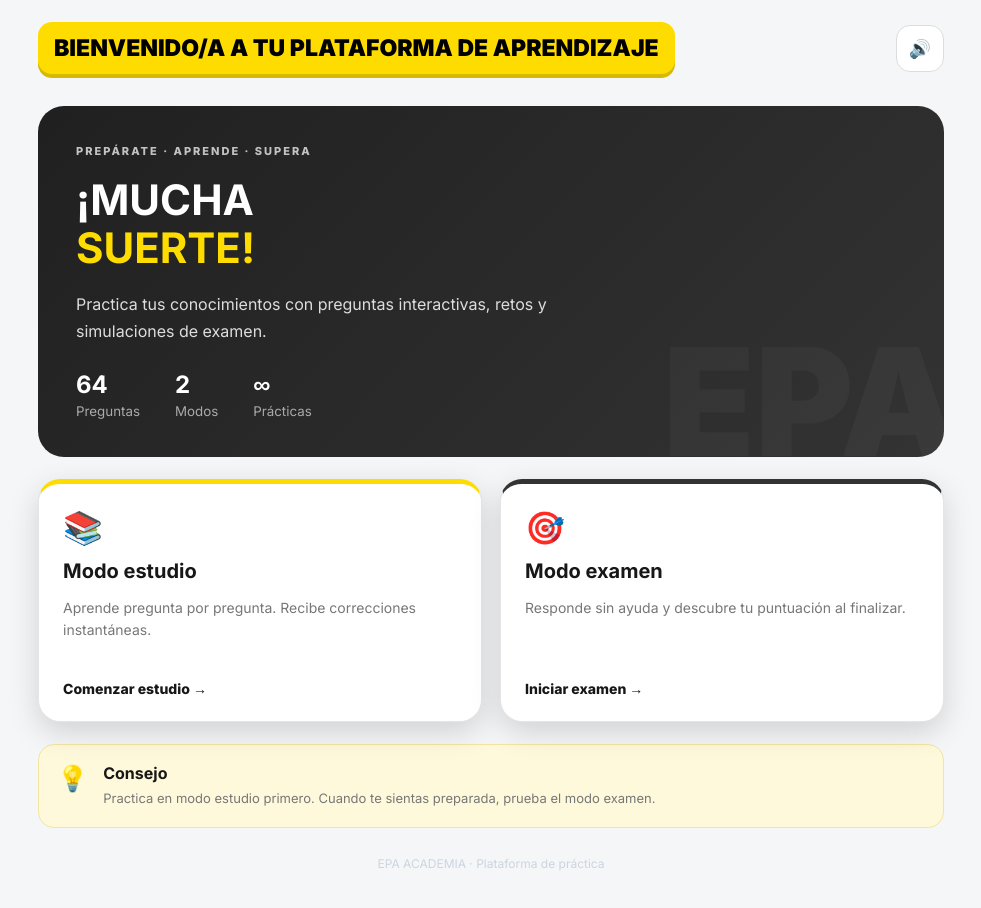
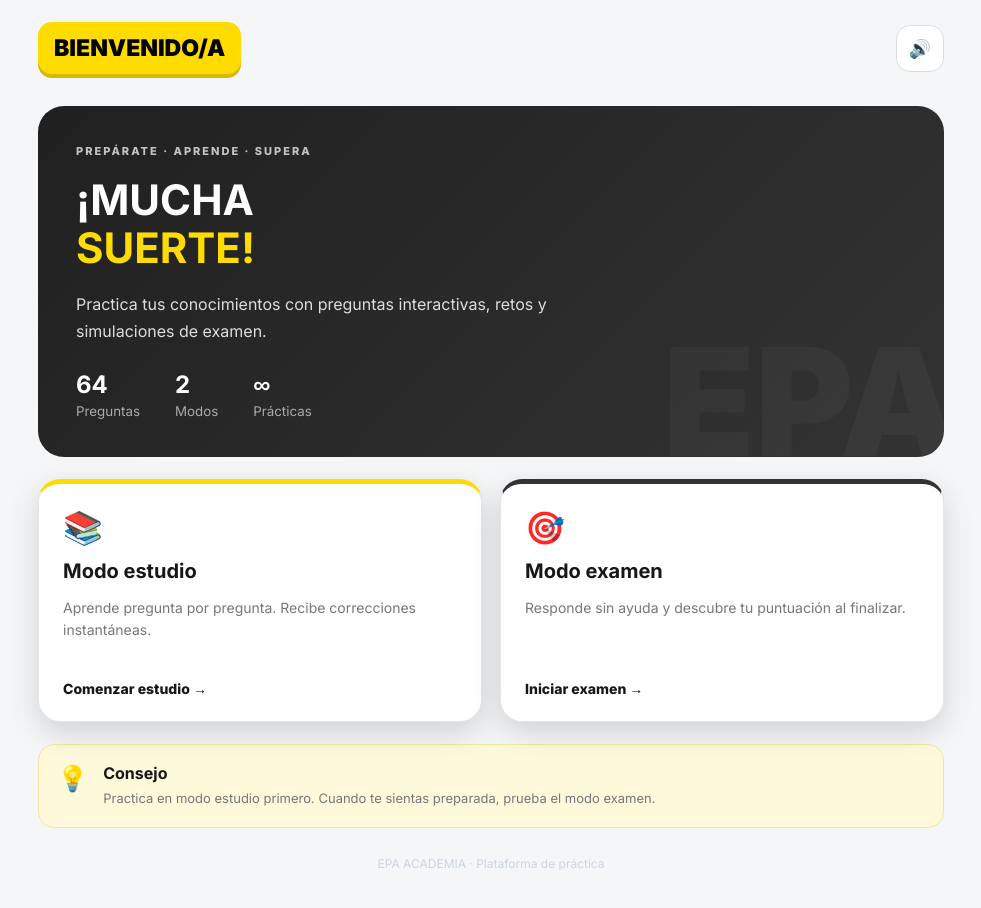
Before and after one commit to practica05/prueba, a plain HTML site: page index.html in a window 1280 px wide. Shown: the whole page, without its empty margins (149-1130 px from the left). Drawn offline with Linux system fonts and the light colour scheme.

Commit message:
Update index.html

```diff
--- a/index.html
+++ b/index.html
@@ -17,7 +17,7 @@
   <div class="app">
     <header class="top">
       <div class="brand">
-        <div class="logo">BIENVENIDO/A A TU PLATAFORMA DE APRENDIZAJE</div>
+        <div class="logo">BIENVENIDO/A</div>
       </div>
       <button id="soundToggle" class="icon-button" title="Sonido">🔊</button>
     </header>
```
